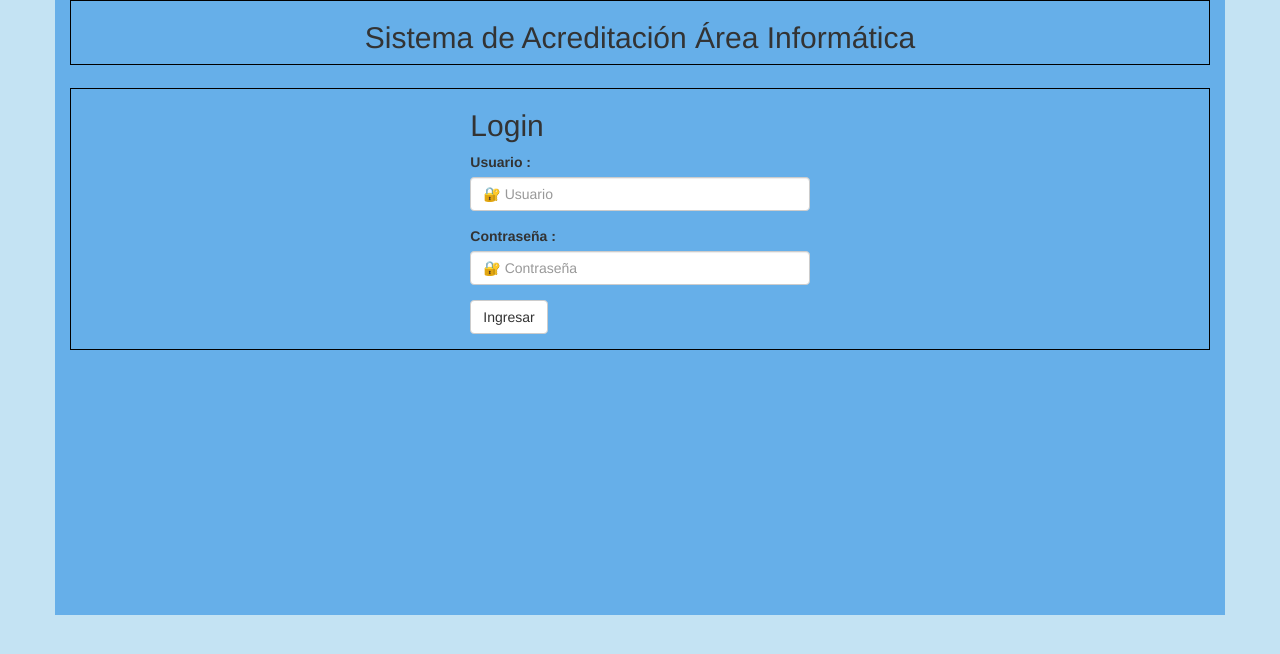
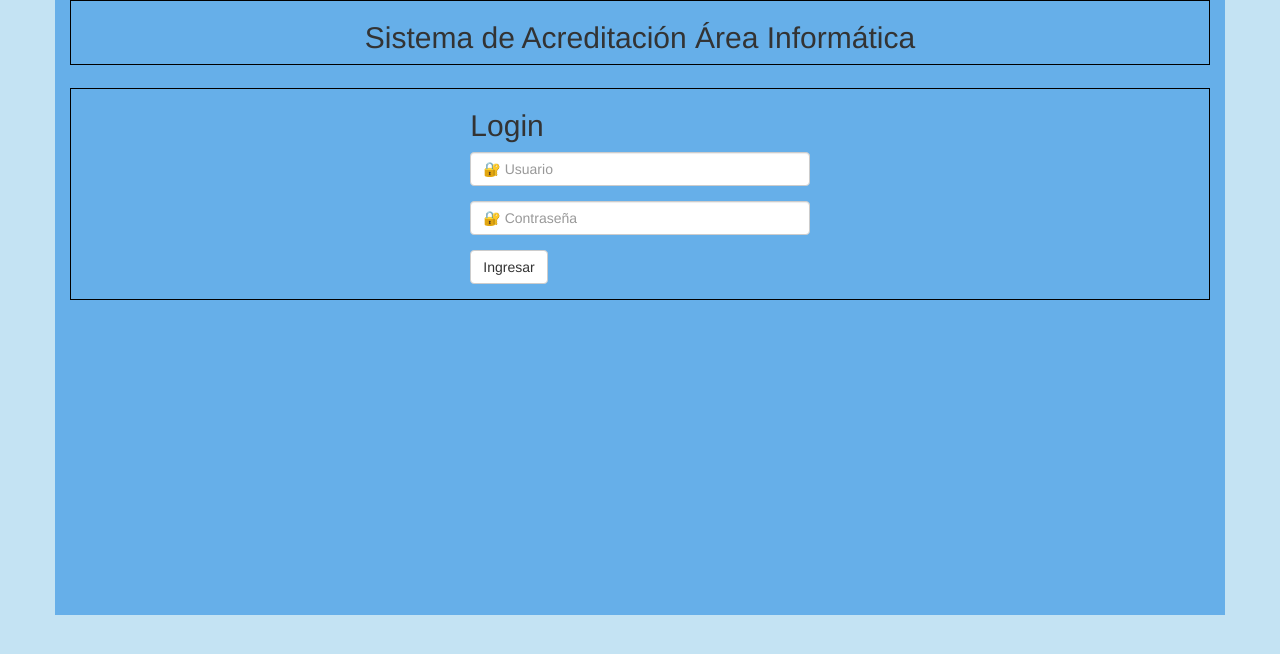
Before and after one commit to cristianFSQ/Sistema_Acreditaciones_Carreras, a PHP site: page / in a window 1280 px wide. Shown: the part 52-706 px from the top of the page. Run offline with PHP 8.4, Linux system fonts and the light colour scheme; some libraries are stand-ins or nearby versions.

Commit message:
agregado login

```diff
--- a/index.php
+++ b/index.php
@@ -51,11 +51,11 @@ if (isset($_POST["usuario"])) {
                     <form action="index.php" method="post">
                         <h2>Login</h2>
                         <div class="form-group">
-                            <label for="usuario">Usuario :</label>
+
                             <input id="usuario" class="form-control" type="text" placeholder="&#128272; Usuario" name="usuario">
                         </div>
                         <div class="form-group">
-                            <label for="password">Contraseña :</label>
+
                             <input id="password" class="form-control" type="password" placeholder="&#128272; Contraseña" name="clave">
                         </div>
                         <div class="form-group">
```
